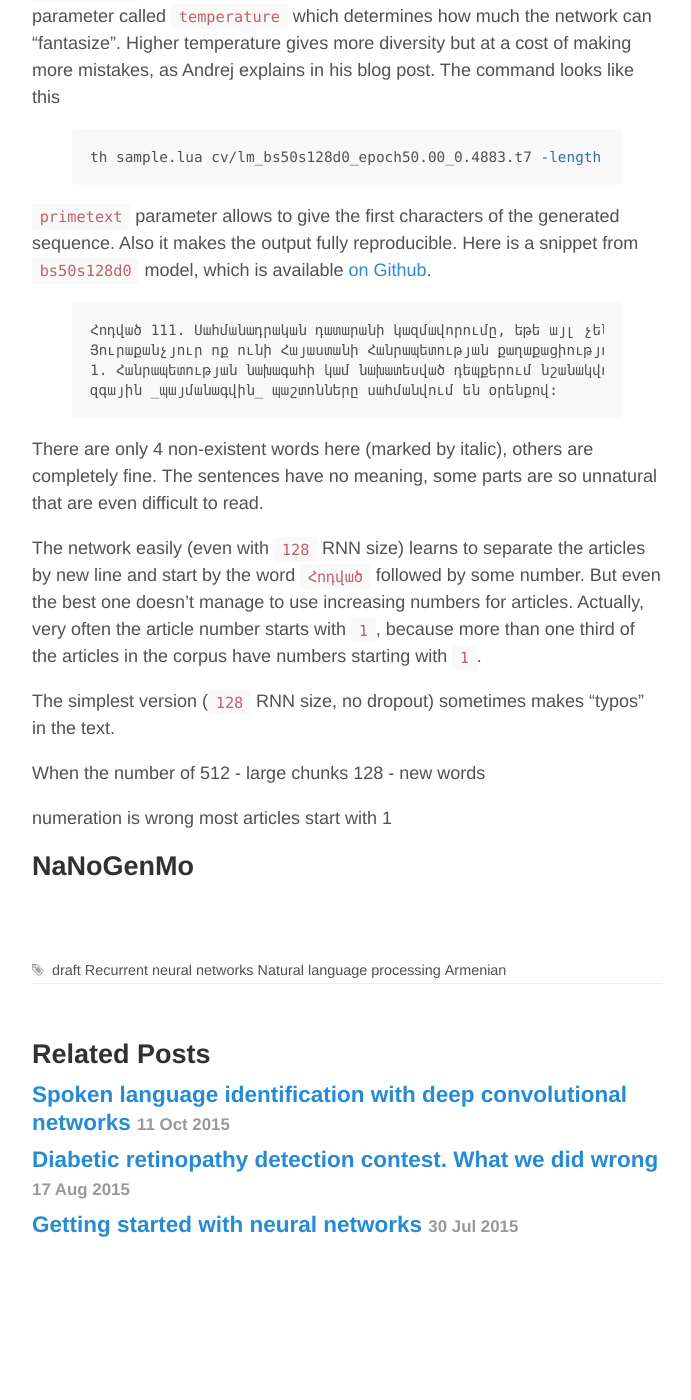
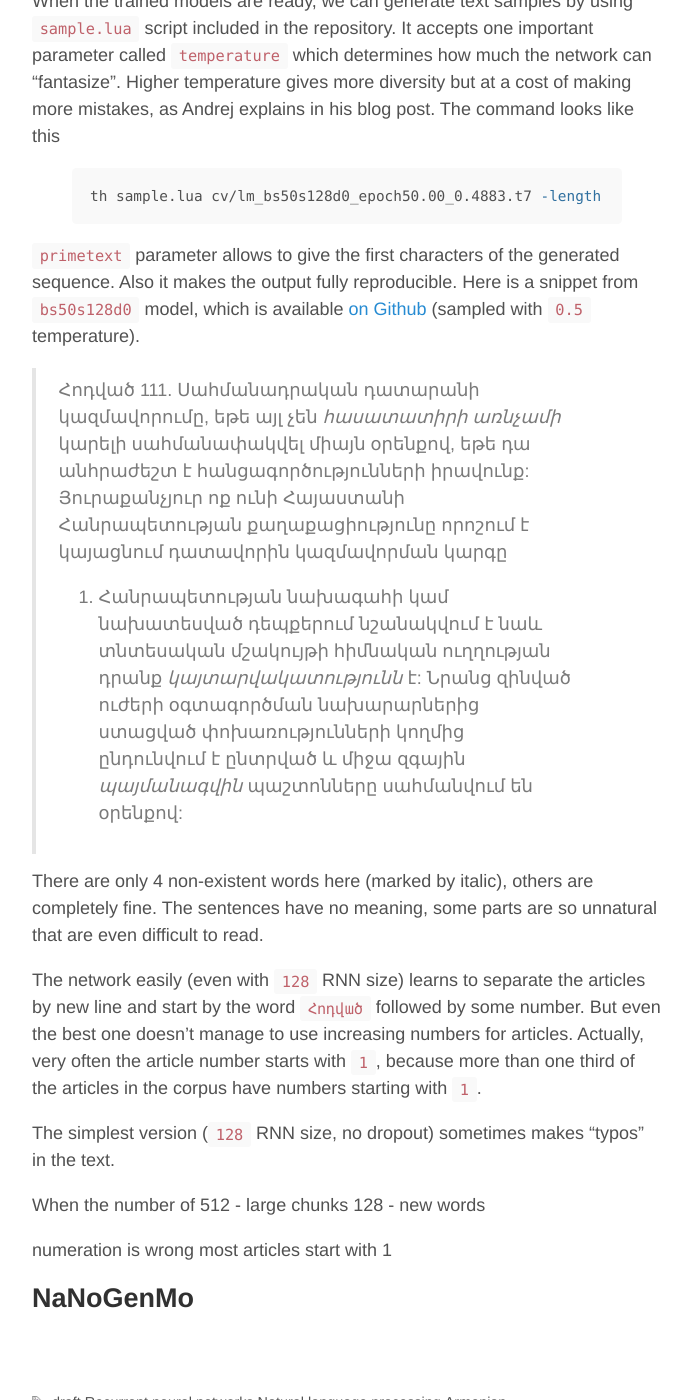
Before and after one commit to YerevaNN/yerevann.github.io, a Jekyll site: the page built from _posts/2015-11-11-generating-constitution-with-recurrent-neural-networks.md, in a window 1280 px wide and 1400 px high, scrolled down 4158 px. Shown: the whole window, without its empty margins (293-984 px from the left). Built offline with Jekyll 4.4.1, drawn with Linux system fonts in a browser that asks for light colours; comment, search, counter and statistics services are not loaded; before the commit the page ends 5487 px from its top, so only the background shows below that.

Commit message:
Constitution RNN - Samples 3 - blockquote

```diff
--- a/_posts/2015-11-11-generating-constitution-with-recurrent-neural-networks.md
+++ b/_posts/2015-11-11-generating-constitution-with-recurrent-neural-networks.md
@@ -31,9 +31,7 @@ Recently the main political topic in Armenia is the Constitutional reform. This
 
 All articles are of the following form:
 
-{% highlight text %}
-Հոդված 1. Հայաստանի Հանրապետությունը ինքնիշխան, ժողովրդավարական, սոցիալական, իրավական պետություն է:
-{% endhighlight %}
+> Հոդված 1. Հայաստանի Հանրապետությունը ինքնիշխան, ժողովրդավարական, սոցիալական, իրավական պետություն է:
 
 The first word, `Հոդված`, means "Article". Sentences end with the symbol `:`.
 
@@ -91,14 +89,12 @@ When the trained models are ready, we can generate text samples by using `sample
 th sample.lua cv/lm_bs50s128d0_epoch50.00_0.4883.t7 -length 3000 -temperature 0.5 -gpuid 0 -primetext "Հոդված"
 {% endhighlight %}
 
-`primetext` parameter allows to give the first characters of the generated sequence. Also it makes the output fully reproducible. Here is a snippet from `bs50s128d0` model, which is available [on Github](....).
+`primetext` parameter allows to give the first characters of the generated sequence. Also it makes the output fully reproducible. Here is a snippet from `bs50s128d0` model, which is available [on Github](....) (sampled with `0.5` temperature).
 
-{% highlight text %}
-Հոդված 111. Սահմանադրական դատարանի կազմավորումը, եթե այլ չեն _հասատատիրի_ _առնչամի_ կարելի սահմանափակվել միայն օրենքով, եթե դա անհրաժեշտ է հանցագործությունների իրավունք:
+> Հոդված 111. Սահմանադրական դատարանի կազմավորումը, եթե այլ չեն _հասատատիրի_ _առնչամի_ կարելի սահմանափակվել միայն օրենքով, եթե դա անհրաժեշտ է հանցագործությունների իրավունք:
 Յուրաքանչյուր ոք ունի Հայաստանի Հանրապետության քաղաքացիությունը որոշում է կայացնում դատավորին կազմավորման կարգը
 1. Հանրապետության նախագահի կամ նախատեսված դեպքերում նշանակվում է նաև տնտեսական մշակույթի հիմնական ուղղության դրանք _կայտարվակատությունն_ է: Նրանց զինված ուժերի օգտագործման նախարարներից ստացված փոխառությունների կողմից ընդունվում է ընտրված և միջա
 զգային _պայմանագվին_ պաշտոնները սահմանվում են օրենքով:
-{% endhighlight %}
 
 There are only 4 non-existent words here (marked by italic), others are completely fine. The sentences have no meaning, some parts are so unnatural that are even difficult to read.
 
```
